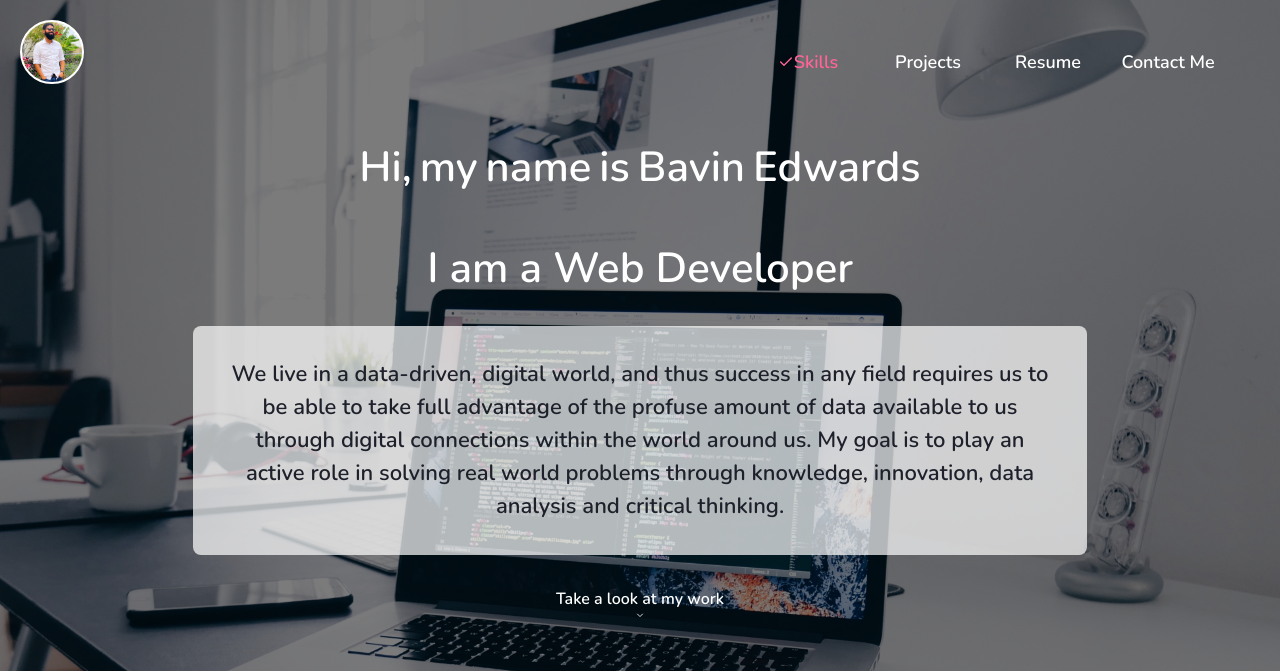
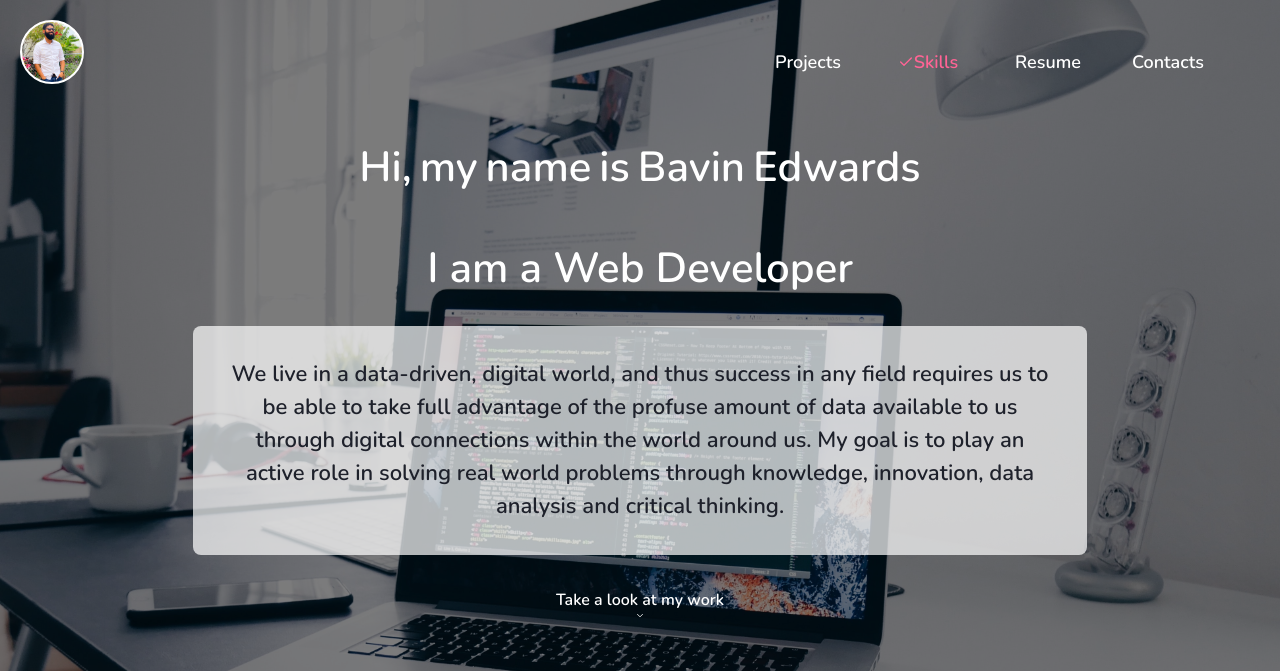
Before and after one commit to zerico007/profile, a React (Create React App) app: page /profile/skills in a window 1280 px wide. Shown: the top 671 px of the page. Built offline with nearby package versions, Linux system fonts and the light colour scheme.

Commit message:
improvements

```diff
--- a/src/App.tsx
+++ b/src/App.tsx
@@ -27,8 +27,7 @@ const ContainerDiv = styled.div`
   background-repeat: no-repeat;
   background-attachment: fixed;
   background-size: cover;
-  background-blend-mode: overlay;
-  padding-bottom: 3rem;
+  background-blend-mode: overlay;s
 `;
 
 const Background = styled.div`
@@ -40,21 +39,20 @@ const Background = styled.div`
 
 const AnimationBox = ({
   title,
+  backgroundColor,
   children,
   ...rest
 }: {
   title: string;
+  backgroundColor: string;
   children: ReactElement;
   animateIn: string;
   duration: number;
 }) => {
   const { animateIn, duration } = rest;
   return (
-    <AnimationOnScroll
-      style={{ marginTop: 200 }}
-      animateIn={animateIn}
-      duration={duration}
-    >
+    <div className={title} style={{ backgroundColor, padding: "200px 0" }}>
+      <AnimationOnScroll animateIn={animateIn} duration={duration}>
         <h1
           style={{
             fontSize: "2rem",
@@ -67,6 +65,7 @@ const AnimationBox = ({
         </h1>
         {children}
       </AnimationOnScroll>
+    </div>
   );
 };
 
@@ -91,12 +90,17 @@ function App(): ReactElement {
             ))}
           </Routes> */}
           <Home />
-          {elements.map(({ title, component }) => (
+          {elements.map(({ title, component }, index) => (
             <AnimationBox
               key={title}
+              backgroundColor={
+                !index || index % 2 === 0
+                  ? "rgba(255, 255, 255, 0.7)"
+                  : "rgba(0, 0, 0, 0.7)"
+              }
               title={title}
               animateIn="animate__bounceInLeft"
-              duration={1}
+              duration={2}
             >
               {component}
             </AnimationBox>
@@ -105,11 +109,12 @@ function App(): ReactElement {
         <footer
           style={{
             position: "relative",
-            width: "12.5rem",
-            bottom: "1rem",
-            margin: "3rem auto",
+            width: "100%",
+            height: "100px",
+            bottom: 0,
             color: "white",
             textAlign: "center",
+            background: "rgba(0, 0, 0, 0.7)",
           }}
         >
           Created by Bavin Edwards &copy; 2022
--- a/src/components/Home.tsx
+++ b/src/components/Home.tsx
@@ -90,7 +90,7 @@ const Footer = styled.div`
   font-weight: bold;
   color: white;
   width: fit-content;
-  animation: bounce 1s infinite alternate;
+  animation: bounce 2s infinite alternate;
   cursor: pointer;
   &:hover {
     color: #ff6495;
@@ -98,7 +98,7 @@ const Footer = styled.div`
 `;
 
 const Home = (): ReactElement => {
-  const { mobile, orientation } = useAppContext();
+  const { mobile, orientation, scrollToElement } = useAppContext();
   const navigate = useNavigate();
 
   const fontSizeAboutDiv = () => {
@@ -131,7 +131,12 @@ const Home = (): ReactElement => {
         us. My goal is to play an active role in solving real world problems
         through knowledge, innovation, data analysis and critical thinking.
       </AboutDiv>
-      <Footer onClick={() => navigate("/profile/projects")}>
+      <Footer
+        onClick={() => {
+          navigate("/profile/projects");
+          scrollToElement("projects");
+        }}
+      >
         <span>Take a look at my work</span>
         <ChevronDown />
       </Footer>
--- a/src/components/NavBar.tsx
+++ b/src/components/NavBar.tsx
@@ -103,12 +103,19 @@ const MobileNavDiv = styled.div<NavDivProps>`
   transition: top 0.4s ease-in-out;
 `;
 
+const navElements = [
+  { path: "/profile/projects", name: "Projects" },
+  { path: "/profile/skills", name: "Skills" },
+  { path: "/profile/resume", name: "Resume" },
+  { path: "/profile/contacts", name: "Contacts" },
+];
+
 const NavBar = (): ReactElement => {
   const [showNav, setShowNav] = useState<boolean>(false);
   const [nav, setNav] = useState<boolean>(false);
   const [scrolled, setScrolled] = useState<boolean>(false);
 
-  const { mobile } = useAppContext();
+  const { mobile, scrollToElement } = useAppContext();
   const navigate = useNavigate();
   const location = useLocation();
   const currentPath = location.pathname;
@@ -155,33 +162,19 @@ const NavBar = (): ReactElement => {
         />
         {!mobile && (
           <NavButtonsDiv>
+            {navElements.map(({ path, name }) => (
               <NavButton
-              selected={currentPath === "/profile/skills"}
-              onClick={() => navigate("/profile/skills")}
+                key={name}
+                selected={currentPath === path}
+                onClick={() => {
+                  navigate(path);
+                  scrollToElement(name);
+                }}
               >
-              {currentPath === "/profile/skills" && <Check size={16} />}
-              Skills
+                {currentPath === path && <Check size={16} />}
+                {name}
               </NavButton>
-            <NavButton
-              selected={currentPath === "/profile/projects"}
-              onClick={() => navigate("/profile/projects")}
-            >
-              {currentPath === "/profile/projects" && <Check size={16} />}
-              Projects
-            </NavButton>
-            <NavButton
-              selected={currentPath === "/profile/resume"}
-              onClick={() => navigate("/profile/resume")}
-            >
-              {currentPath === "resume" && <Check size={16} />} Resume
-            </NavButton>
-            <NavButton
-              selected={currentPath === "/profile/contacts"}
-              onClick={() => navigate("/profile/contacts")}
-            >
-              {currentPath === "/profile/contacts" && <Check size={16} />}{" "}
-              Contact Me
-            </NavButton>
+            ))}
           </NavButtonsDiv>
         )}
         {mobile && (
@@ -204,40 +197,21 @@ const NavBar = (): ReactElement => {
           onClick={handleMobileNavClick}
           className={showNav ? "enter" : ""}
         >
+          {navElements.map(({ path, name }) => (
             <NavButton
+              key={name}
               mobileSite={true}
+              selected={currentPath === path}
               style={{ animation: "enterLeft 1s" }}
-            selected={currentPath === "/profile/skills"}
-            onClick={() => navigate("/profile/skills")}
+              onClick={() => {
+                navigate(path);
+                scrollToElement(name);
+              }}
             >
-            {currentPath === "/profile/skills" && <Check size={16} />}
-            Skills
+              {currentPath === path && <Check size={16} />}
+              {name}
             </NavButton>
-          <NavButton
-            mobileSite={true}
-            selected={currentPath === "/profile/projects"}
-            onClick={() => navigate("/profile/projects")}
-            style={{ animation: "enterLeft 1.25s" }}
-          >
-            {currentPath === "projects" && <Check size={16} />}
-            Projects
-          </NavButton>
-          <NavButton
-            mobileSite={true}
-            selected={currentPath === "/profile/resume"}
-            onClick={() => navigate("/profile/resume")}
-            style={{ animation: "enterLeft 1.5s" }}
-          >
-            {currentPath === "resume" && <Check size={16} />} Resume
-          </NavButton>
-          <NavButton
-            mobileSite={true}
-            selected={currentPath === "/profile/contacts"}
-            onClick={() => navigate("/profile/contacts")}
-            style={{ animation: "enterLeft 1.75s" }}
-          >
-            {currentPath === "contacts" && <Check size={16} />} Contact Me
-          </NavButton>
+          ))}
         </MobileNavDiv>
       )}
     </>
--- a/src/components/UpButton.tsx
+++ b/src/components/UpButton.tsx
@@ -1,4 +1,5 @@
 import { ReactElement, useEffect, useState } from "react";
+import { useNavigate } from "react-router";
 import { ChevronsUp } from "react-feather";
 import { useAppContext } from "../context/appContext";
 
@@ -6,6 +7,12 @@ const UpButton = (): ReactElement => {
   const [upButton, setUpButton] = useState(false);
 
   const { scrollToTopOfPage } = useAppContext();
+  const navigate = useNavigate();
+
+  const handleScrollToTop = () => {
+    navigate("/profile");
+    scrollToTopOfPage();
+  };
 
   const handleShowButtonOnScroll = () =>
     window.scrollY > 0 ? setUpButton(true) : setUpButton(false);
@@ -17,7 +24,7 @@ const UpButton = (): ReactElement => {
 
   return (
     <ChevronsUp
-      onClick={scrollToTopOfPage}
+      onClick={handleScrollToTop}
       className="scroll-up"
       style={{
         cursor: "pointer",
--- a/src/context/appContext.tsx
+++ b/src/context/appContext.tsx
@@ -4,18 +4,33 @@ import {
   useState,
   useEffect,
   useCallback,
+  useMemo,
 } from "react";
 import smoothscroll from "smoothscroll-polyfill";
 
-const AppContext = createContext({
+interface IAppContext {
+  mobile: boolean;
+  orientation: "portrait" | "landscape";
+  scrollToElement: (className: string) => void;
+  scrollToTopOfPage: () => void;
+  // isElementInViewport: (className: string) => boolean;
+}
+
+const AppContext = createContext<IAppContext>({
   mobile: false,
   orientation: "landscape",
   scrollToTopOfPage: () => {},
+  scrollToElement: () => {},
+  // isElementInViewport: () => {
+  //   return false;
+  // },
 });
 
 export const AppContextProvider = ({ children }: { children: JSX.Element }) => {
   const [mobile, setMobile] = useState<boolean>(false);
-  const [orientation, setOrientation] = useState<string>("landscape");
+  const [orientation, setOrientation] = useState<"landscape" | "portrait">(
+    "landscape"
+  );
 
   smoothscroll.polyfill();
 
@@ -28,12 +43,22 @@ export const AppContextProvider = ({ children }: { children: JSX.Element }) => {
   const isPortrait: () => boolean = () =>
     window.matchMedia("(orientation: portrait)").matches;
 
-  const scrollToTopOfPage = () =>
+  const scrollToTopOfPage = useCallback(
+    () =>
       window.scroll({
         top: 0,
         left: 0,
         behavior: "smooth",
-    });
+      }),
+    []
+  );
+
+  const scrollToElement = useCallback((className: string) => {
+    const element = document.querySelector(`.${className}`);
+    if (element) {
+      element.scrollIntoView({ behavior: "smooth" });
+    }
+  }, []);
 
   useEffect(() => {
     window.addEventListener("resize", checkIfMobileOrTablet);
@@ -47,22 +72,31 @@ export const AppContextProvider = ({ children }: { children: JSX.Element }) => {
   useEffect(() => {
     scrollToTopOfPage();
     checkIfMobileOrTablet();
-  }, [orientation, checkIfMobileOrTablet]);
+  }, [orientation, checkIfMobileOrTablet, scrollToTopOfPage]);
 
   useEffect(() => {
     isPortrait() ? setOrientation("portrait") : setOrientation("landscape");
   }, []);
 
-  return (
-    <AppContext.Provider
-      value={{
+  const providerValue = useMemo(
+    () => ({
       mobile,
       orientation,
       scrollToTopOfPage,
-      }}
-    >
-      {children}
-    </AppContext.Provider>
+      scrollToElement,
+      // isElementInViewport,
+    }),
+    [
+      mobile,
+      orientation,
+      scrollToTopOfPage,
+      scrollToElement,
+      // isElementInViewport,
+    ]
+  );
+
+  return (
+    <AppContext.Provider value={providerValue}>{children}</AppContext.Provider>
   );
 };
 
```
Lines whose indentation alone changed are shown as unchanged.
